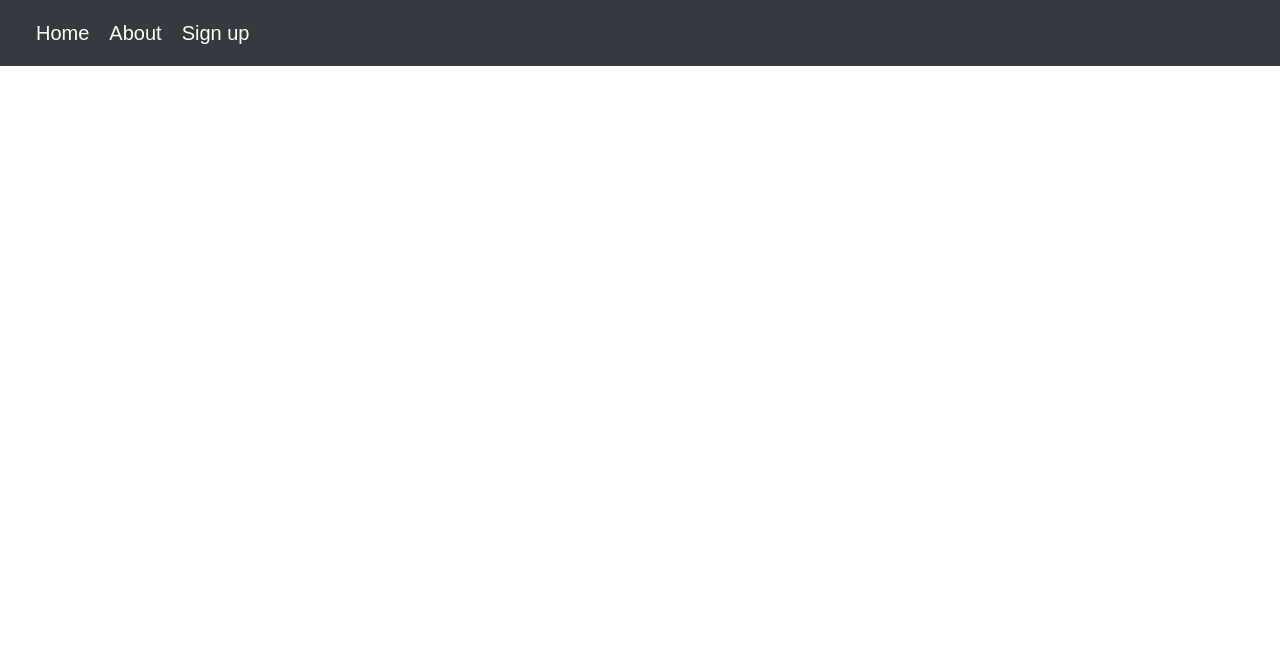
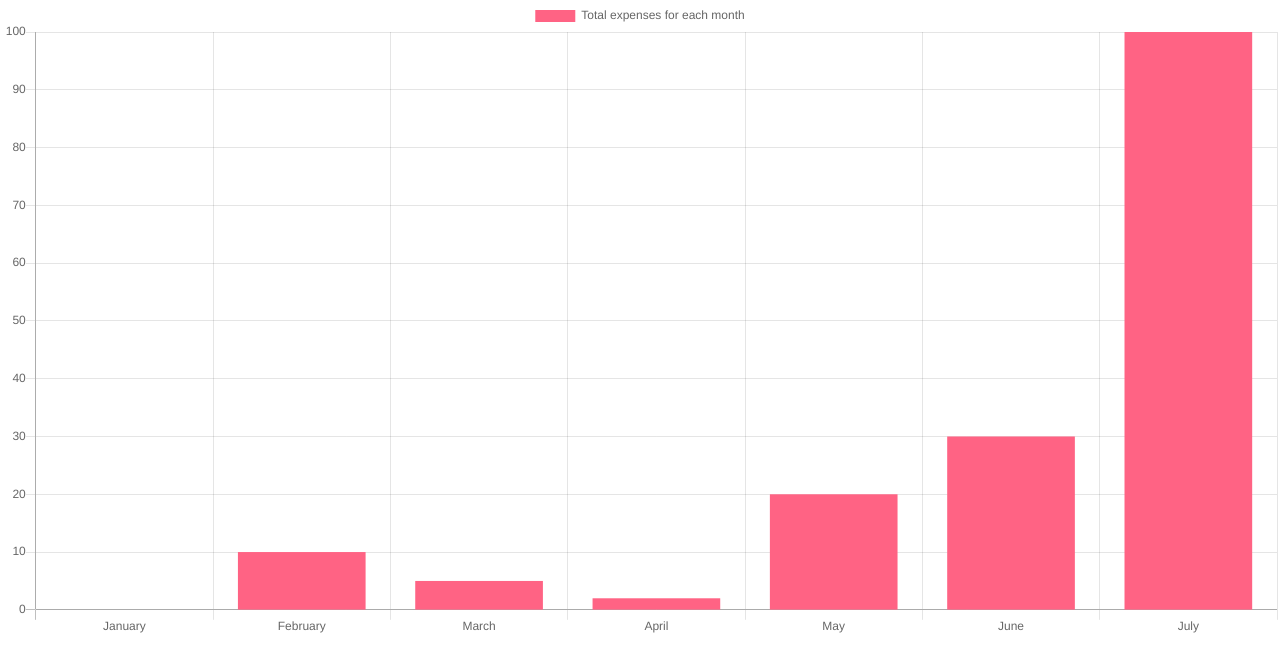
Before and after one commit to Deckins/EasySave, a React (Create React App) app in the folder project/: page /charts in a window 1280 px wide. Shown: the top 672 px of the page. Built offline with nearby package versions, Linux system fonts and the light colour scheme.

Commit message:
Added charts

```diff
--- a/project/src/App.js
+++ b/project/src/App.js
@@ -7,13 +7,17 @@ import Navbar from './Navbar/Navbar';
 import FormInput from './FormInput/FormInput';
 import {Route,Switch} from 'react-router-dom';
 import Home from './Home/Home';
+import Charts from './Data/Charts';
 class App extends Component {
+
   render() {
     return (
         <div>
 
             <Switch>
                 <Route exact path='/signup' component={FormInput}/>
+                <Route exact path='/charts' component={Charts}/>
+
                 <Navbar/>
             </Switch>
             <Route exact path='/' component ={Home}/>
--- /dev/null
+++ b/project/src/Data/Charts.js
@@ -0,0 +1,28 @@
+import React, {Component} from 'react';
+import {Bar} from 'react-chartjs-2';
+
+
+class Charts extends Component {
+    state={
+        data: {
+            labels: ["January", "February", "March", "April", "May", "June", "July"],
+            datasets: [{
+                label: "Total expenses for each month",
+                backgroundColor: 'rgb(255, 99, 132)',
+                borderColor: 'rgb(255, 99, 132)',
+                data: [0, 10, 5, 2, 20, 30, 100],
+            }]
+        }
+    }
+
+    render() {
+        return (
+            < div >
+                < Bar data={this.state.data} />
+            < /div>
+    )
+        ;
+    }
+}
+
+export default Charts;
--- a/project/src/Navbar/Navbar.js
+++ b/project/src/Navbar/Navbar.js
@@ -12,7 +12,9 @@ class NavBar extends Component {
             <Link style={{ textDecoration: 'none', color: 'white',  margin:'10px 10px' }}  to="/">Home</Link>
 
             <Link style={{ textDecoration: 'none', color: 'white',  margin:'10px 10px' }}  to="/about">About</Link>
-                <Link style={{ textDecoration: 'none', color: 'white', margin:'10px 10px' }}  to="/signup" >Sign up</Link>
+            <Link style={{ textDecoration: 'none', color: 'white',  margin:'10px 10px' }}  to="/charts">Your Data</Link>
+
+            <Link style={{ textDecoration: 'none', color: 'white', margin:'10px 10px' }}  to="/signup" >Sign up</Link>
             </div>
             </Nav>
             </Navbar>
```
